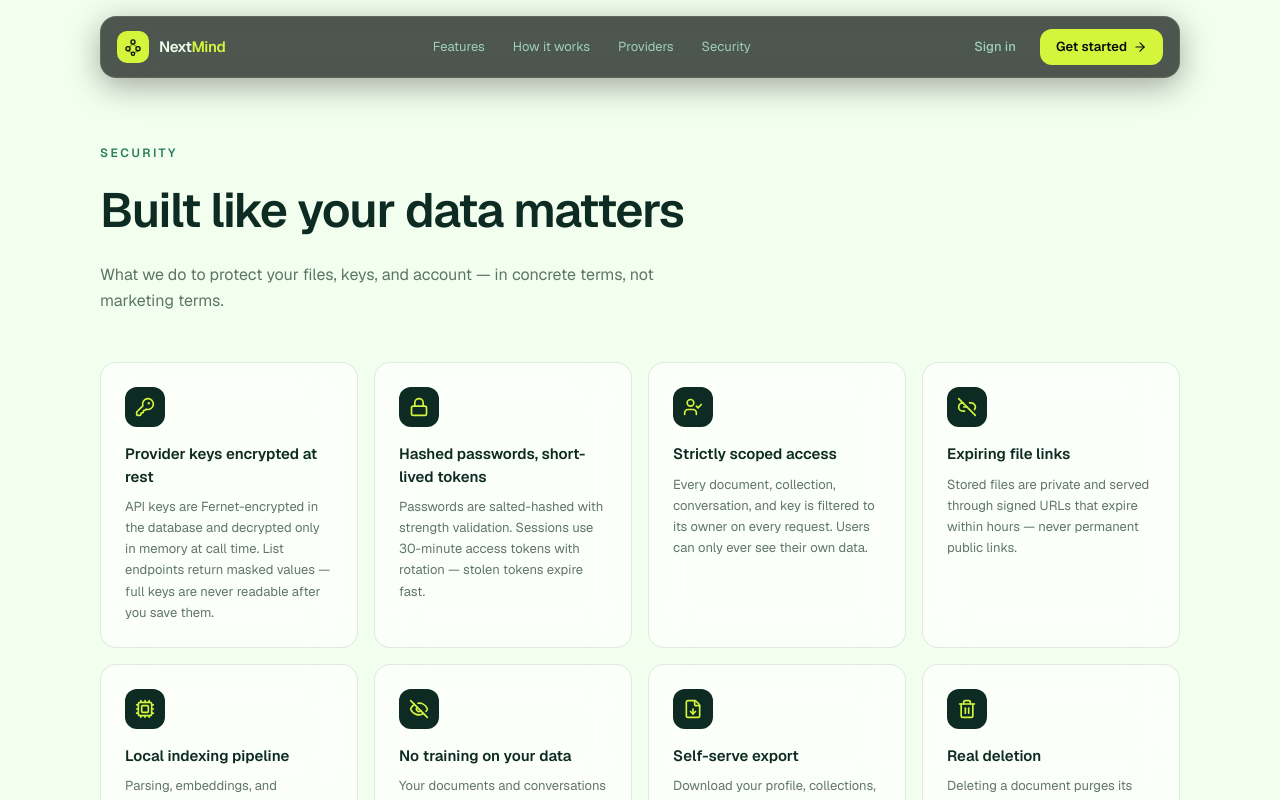
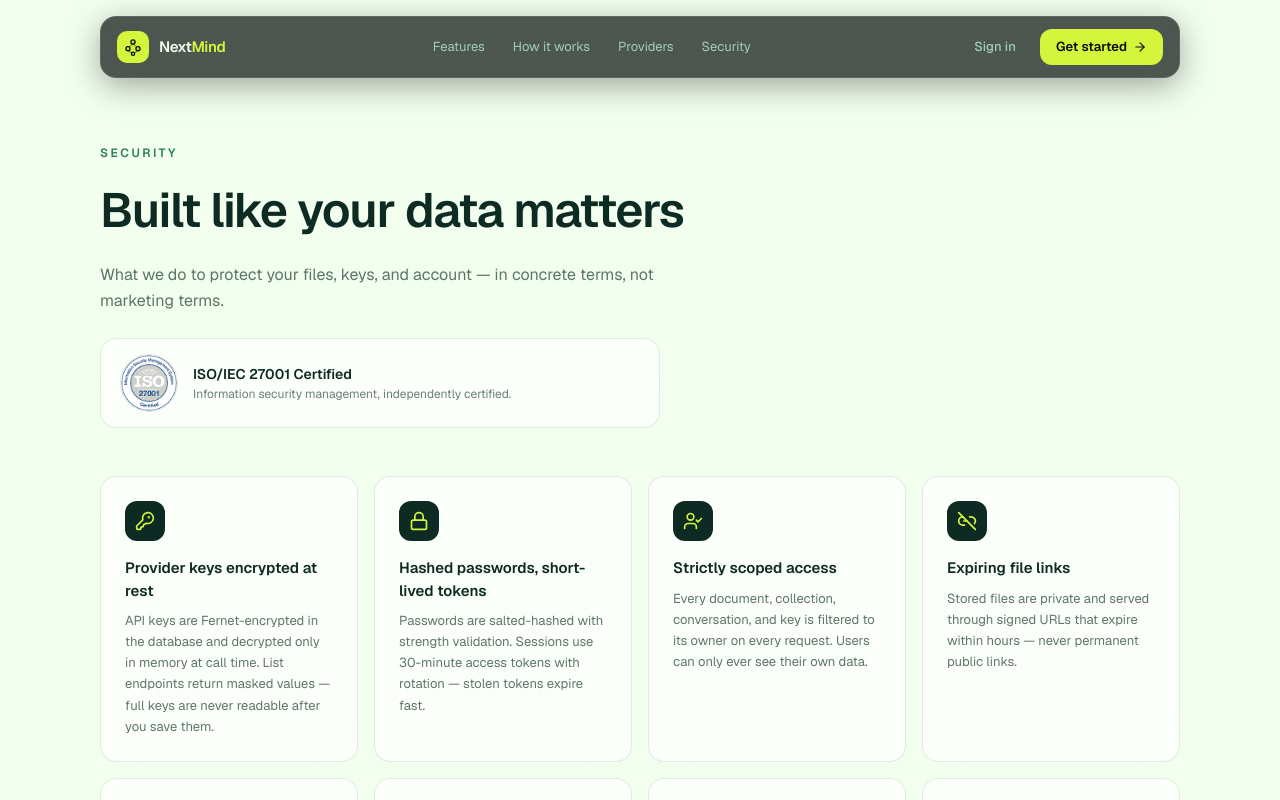
Before and after one commit to hossainchisty/NextMind-AI, a Next.js app in the folder nextmindai-frontend/: page /security in a window 1280 px wide. Built offline with nearby package versions, Linux system fonts and the light colour scheme; no server answers.

Commit message:
feat: ISO 27001 certified badge on security page and landing

```diff
--- a/nextmindai-frontend/app/security/page.tsx
+++ b/nextmindai-frontend/app/security/page.tsx
@@ -62,6 +62,21 @@ export default function SecurityPage() {
             What we do to protect your files, keys, and account — in concrete terms,
             not marketing terms.
           </p>
+          <div className="flex items-center gap-4 mt-6 rounded-2xl border border-[#0D2B22]/10 bg-white/70 backdrop-blur-xl px-5 py-4 max-w-[560px]">
+            <img
+              src="/iso-27001-certified.png"
+              alt="ISO/IEC 27001 Certified badge"
+              className="w-14 h-14 rounded-full object-cover ring-1 ring-black/10 shrink-0"
+            />
+            <div>
+              <p className="text-[14px] font-semibold text-[#0D2B22]">
+                ISO/IEC 27001 Certified
+              </p>
+              <p className="text-[12px] text-[#0D2B22]/60">
+                Information security management, independently certified.
+              </p>
+            </div>
+          </div>
         </div>
       </section>
 
--- a/nextmindai-frontend/components/landing/Security.tsx
+++ b/nextmindai-frontend/components/landing/Security.tsx
@@ -61,9 +61,10 @@ export default function Security() {
             </div>
           ))}
         </div>
+        <div className="grid sm:grid-cols-2 gap-4 mt-4">
         <Link
           href="/gdpr"
-          className="group mt-4 flex items-center gap-4 rounded-2xl border border-[#D4F53C]/25 bg-[#D4F53C]/[0.06] backdrop-blur-xl px-6 py-5 hover:bg-[#D4F53C]/[0.1] transition-all"
+          className="group flex items-center gap-4 rounded-2xl border border-[#D4F53C]/25 bg-[#D4F53C]/[0.06] backdrop-blur-xl px-6 py-5 hover:bg-[#D4F53C]/[0.1] transition-all"
         >
           <span className="w-12 h-12 rounded-2xl bg-[#D4F53C] text-[#060F0C] flex items-center justify-center shrink-0 shadow-[0_0_24px_rgba(212,245,60,0.25)] ring-1 ring-white/20">
             <ShieldCheck className="w-6 h-6" strokeWidth={2} />
@@ -78,6 +79,27 @@ export default function Security() {
           </span>
           <ArrowRight className="w-5 h-5 text-[#D4F53C] shrink-0 group-hover:translate-x-1 transition-transform" />
         </Link>
+        <Link
+          href="/security"
+          className="group flex items-center gap-4 rounded-2xl border border-white/10 bg-white/[0.04] backdrop-blur-xl px-6 py-5 hover:bg-white/[0.07] transition-all"
+        >
+          <img
+            src="/iso-27001-certified.png"
+            alt="ISO/IEC 27001 Certified badge"
+            loading="lazy"
+            className="w-12 h-12 rounded-full object-cover ring-1 ring-white/20 shrink-0 bg-white"
+          />
+          <span className="flex-1">
+            <span className="block text-[15px] font-semibold text-[#F2FFEE]">
+              ISO/IEC 27001 Certified
+            </span>
+            <span className="block text-[13px] text-[#9FCEBE]">
+              Information security management, independently certified.
+            </span>
+          </span>
+          <ArrowRight className="w-5 h-5 text-[#D4F53C] shrink-0 group-hover:translate-x-1 transition-transform" />
+        </Link>
+        </div>
       </div>
     </section>
   );
```
Also changed, not shown: nextmindai-frontend/public/iso-27001-certified.png (added).
